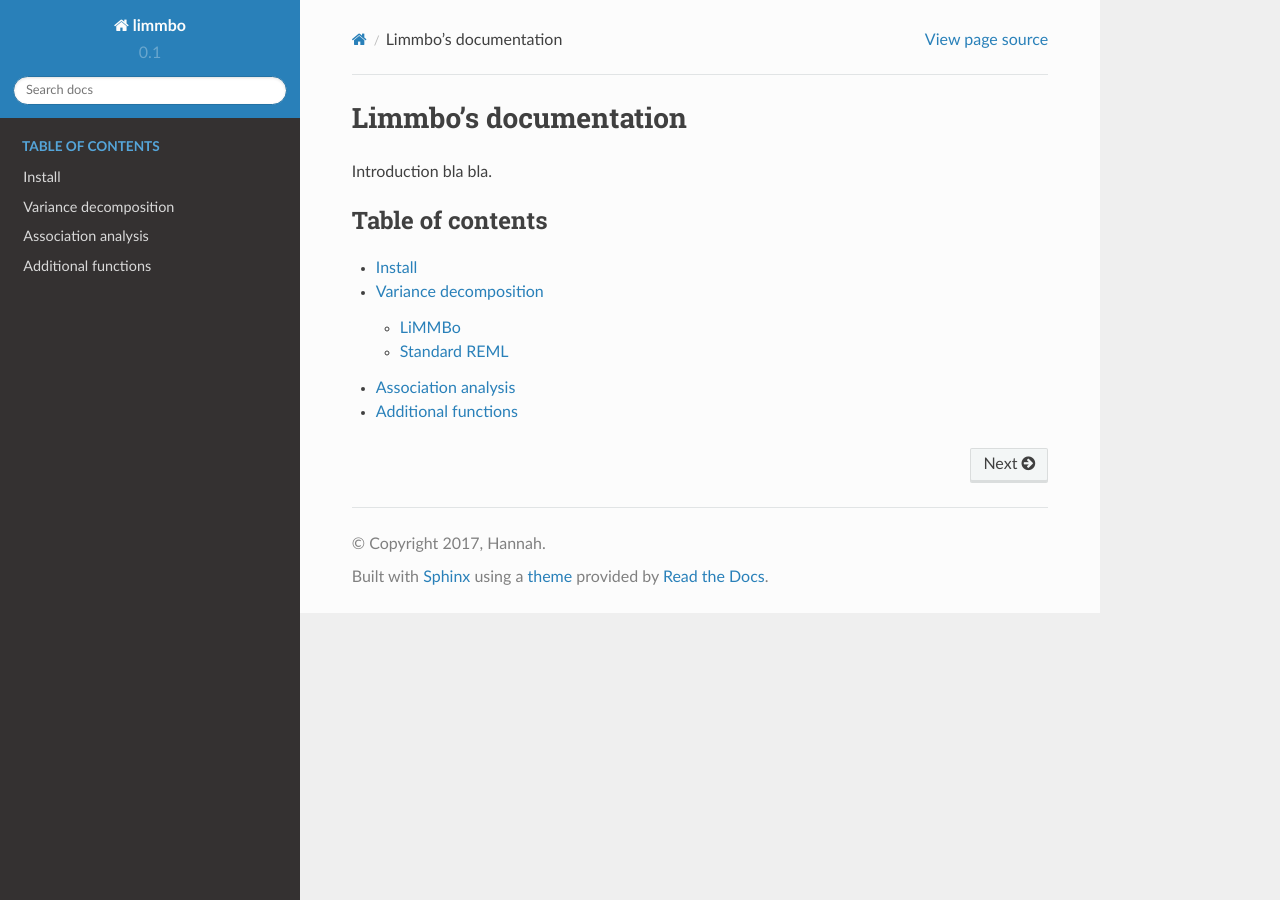
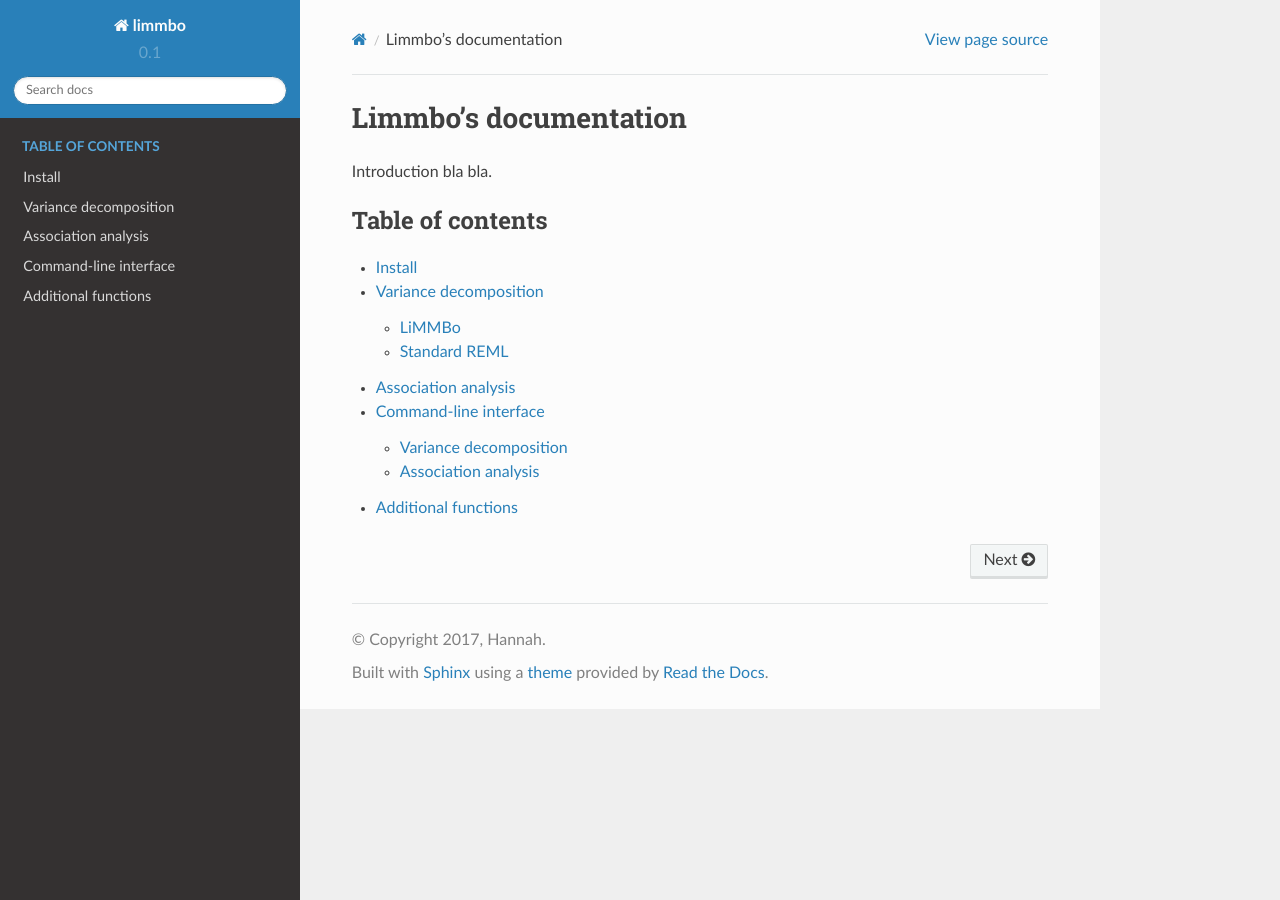
Before and after one commit to HannahVMeyer/limmbo, a Sphinx documentation site: the page built from doc/index.rst, in a window 1280 px wide. Built offline with Sphinx 7.4.7 and the Read the Docs theme 2.0.0, drawn with Linux system fonts in a browser that asks for light colours.

Commit message:
Add command-line interface

```diff
--- /dev/null
+++ b/doc/cmd.rst
@@ -0,0 +1,7 @@
+Command-line interface
+**********************
+Variance decomposition
+^^^^^^^^^^^^^^^^^^^^^^
+
+Association analysis
+^^^^^^^^^^^^^^^^^^^^
--- a/doc/index.rst
+++ b/doc/index.rst
@@ -15,4 +15,5 @@ Introduction bla bla.
   input
   vd
   gwas
+  cmd
   utils
```
